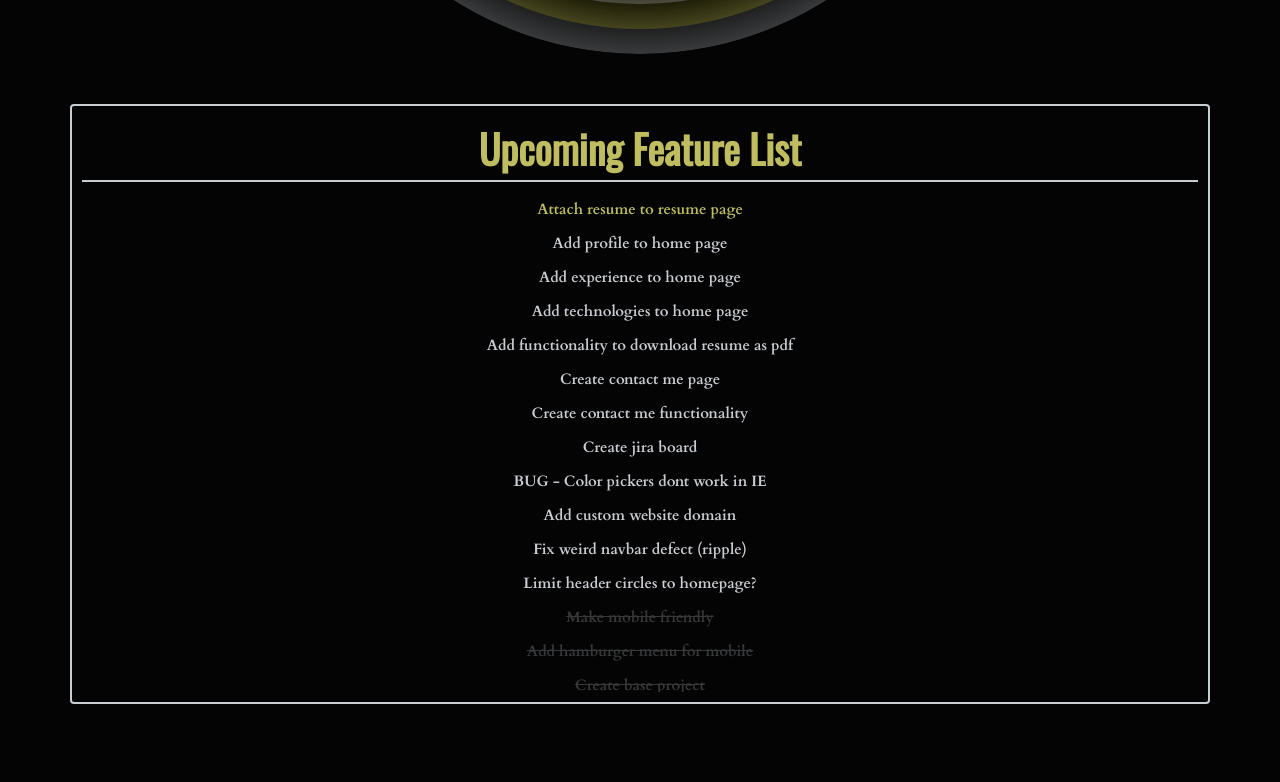
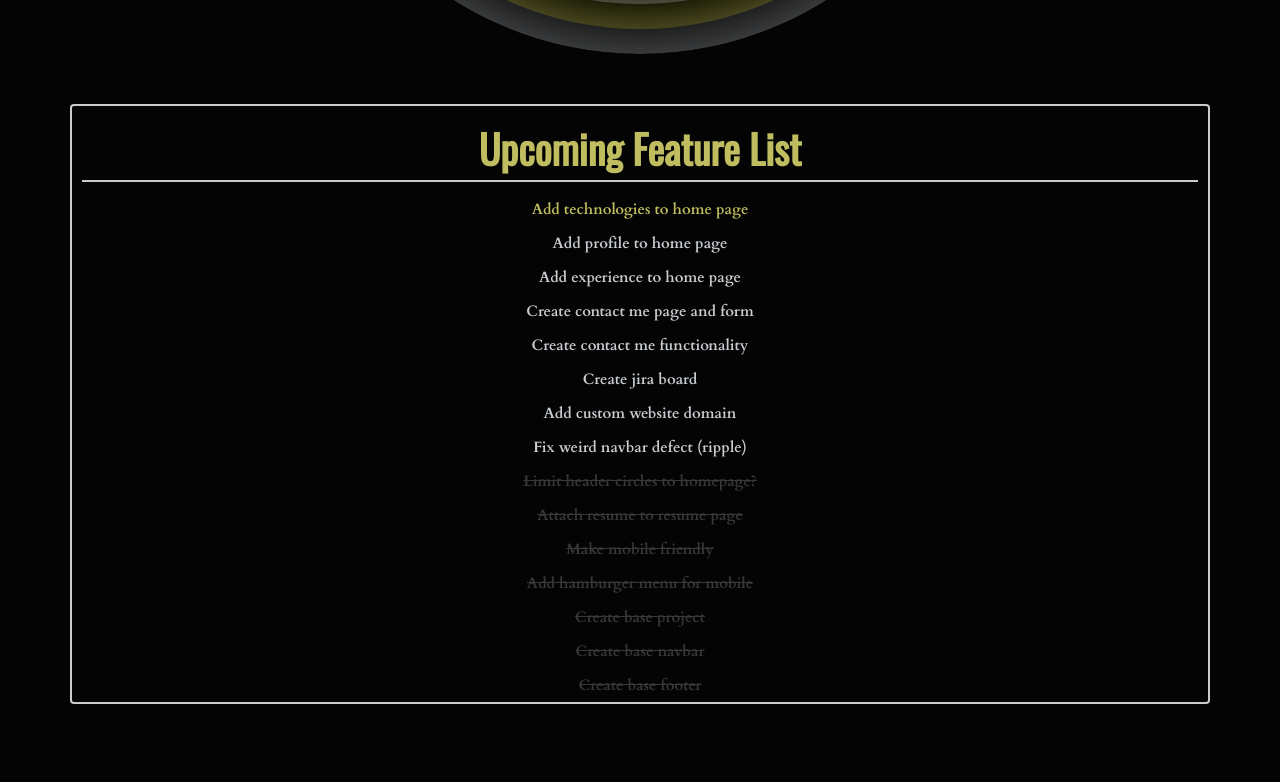
Before and after one commit to cadencunningham/React-Personal-Website, a React app: page / in a window 1280 px wide. Shown: the part 696-1478 px from the top of the page. Built offline with nearby package versions, Linux system fonts and the light colour scheme.

Commit message:
updated active working items

```diff
--- a/src/shared/constants/component.ts
+++ b/src/shared/constants/component.ts
@@ -2,8 +2,8 @@ import { IListElement } from '../interfaces/component';
 
 export const features: IListElement[] = [
     {
-        label: 'Attach resume to resume page',
-        active: true,
+        label: 'Add technologies to home page',
+        active: true
     },
     {
         label: 'Add profile to home page',
@@ -12,22 +12,13 @@ export const features: IListElement[] = [
         label: 'Add experience to home page',
     },
     {
-        label: 'Add technologies to home page',
-    },
-    {
-        label: 'Add functionality to download resume as pdf',
-    },
-    {
-        label: 'Create contact me page',
+        label: 'Create contact me page and form',
     },
     {
         label: 'Create contact me functionality',
     },
     {
         label: 'Create jira board',
-    },
-    {
-        label: 'BUG - Color pickers dont work in IE',
     },
     {
         label: 'Add custom website domain',
@@ -37,6 +28,11 @@ export const features: IListElement[] = [
     },
     {
         label: 'Limit header circles to homepage?',
+        completed: true,
+    },
+    {
+        label: 'Attach resume to resume page',
+        completed: true,
     },
     {
         label: 'Make mobile friendly',
```
